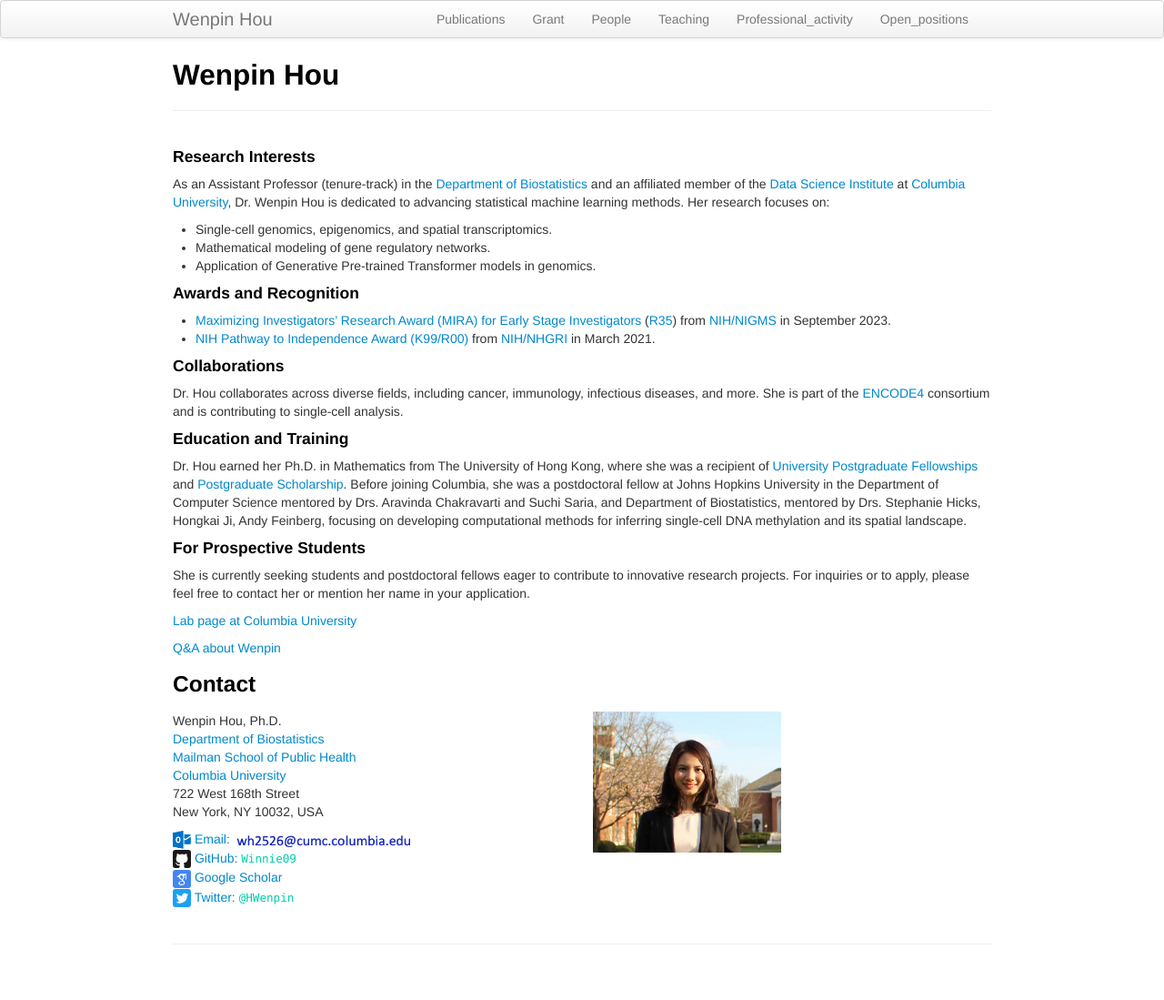
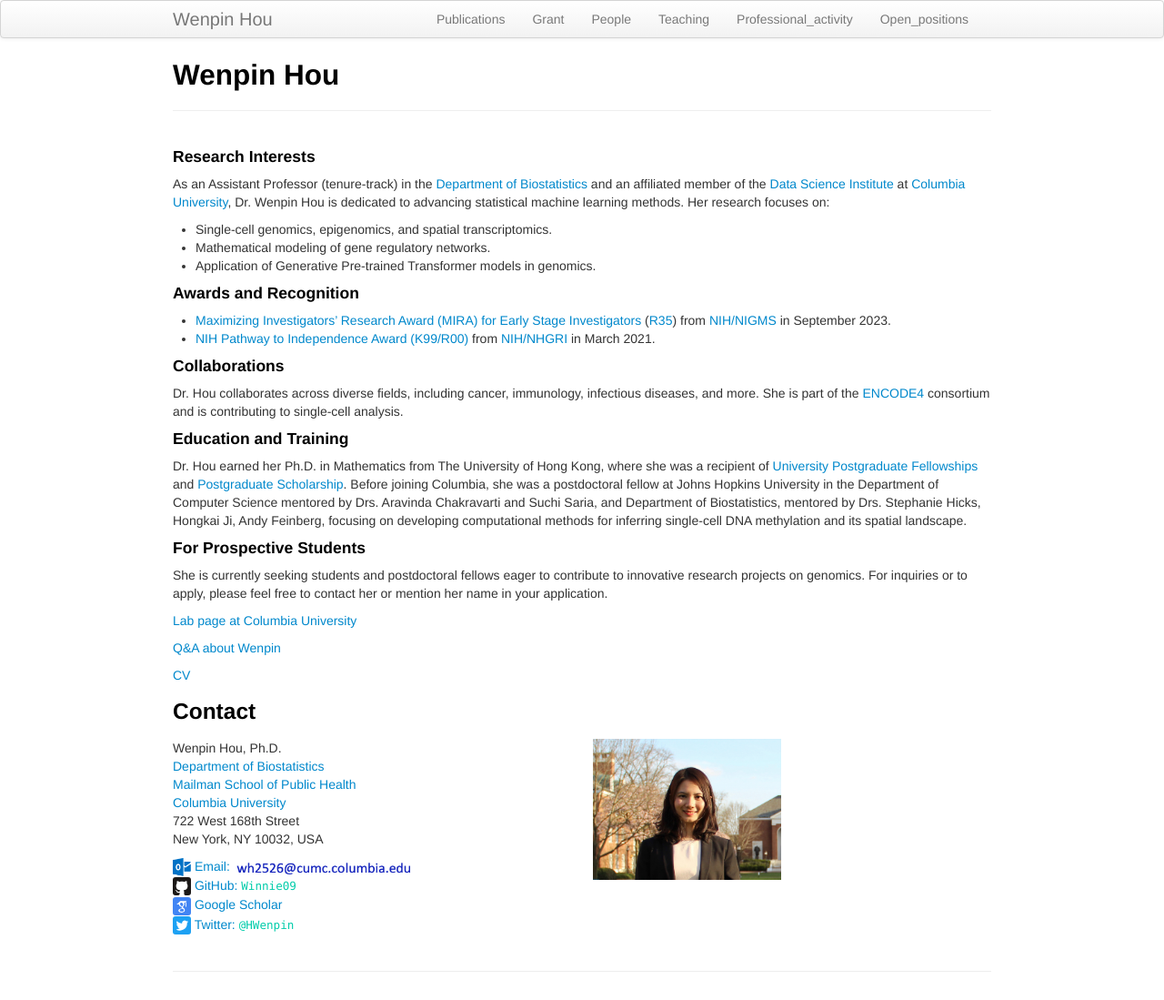
Before and after one commit to Winnie09/Wenpin_Hou, a Jekyll site: the page built from index.md, in a window 1280 px wide. Shown: the whole page at 91% size. Built offline with Jekyll 4.4.1, drawn with Linux system fonts in a browser that asks for light colours; before the commit the page ends 1069 px from its top, so only the background shows below that.

Commit message:
add CV link

```diff
--- a/index.md
+++ b/index.md
@@ -2,7 +2,6 @@
 title: "Wenpin Hou"
 layout: page
 ---
-
 #### Research Interests
 As an Assistant Professor (tenure-track) in the [Department of Biostatistics](https://www.publichealth.columbia.edu/academics/departments/biostatistics) and an affiliated member of the [Data Science Institute](https://datascience.columbia.edu/people/wenpin-hou/) at [Columbia University](https://www.columbia.edu/), Dr. Wenpin Hou is dedicated to advancing statistical machine learning methods. Her research focuses on:
 - Single-cell genomics, epigenomics, and spatial transcriptomics.
@@ -20,12 +19,13 @@
 Dr. Hou earned her Ph.D. in Mathematics from The University of Hong Kong, where she was a recipient of [University Postgraduate Fellowships](https://gradsch.hku.hk/gradsch/prospective-students/scholarship-funding-and-fees) and [Postgraduate Scholarship](https://gradsch.hku.hk/gradsch/prospective-students/scholarship-funding-and-fees). Before joining Columbia, she was a postdoctoral fellow at Johns Hopkins University in the Department of Computer Science mentored by Drs. Aravinda Chakravarti and Suchi Saria, and Department of Biostatistics, mentored by Drs. Stephanie Hicks, Hongkai Ji, Andy Feinberg, focusing on developing computational methods for inferring single-cell DNA methylation and its spatial landscape.
 
 #### For Prospective Students
-She is currently seeking students and postdoctoral fellows eager to contribute to innovative research projects.  For inquiries or to apply, please feel free to contact her or mention her name in your application.
+She is currently seeking students and postdoctoral fellows eager to contribute to innovative research projects on genomics.  For inquiries or to apply, please feel free to contact her or mention her name in your application.
 
 [Lab page at Columbia University](https://www.publichealth.columbia.edu/research-labs/hou-lab)
 
 [Q&A about Wenpin](https://www.publichealth.columbia.edu/news/mathematician-uses-ai-find-meaning-genomic-data)
 
+[CV](https://github.com/Winnie09/Wenpin_Hou/blob/gh-pages/pages/Wenpin_Hou_CV.pdf)
 
 ### Contact
 
```
